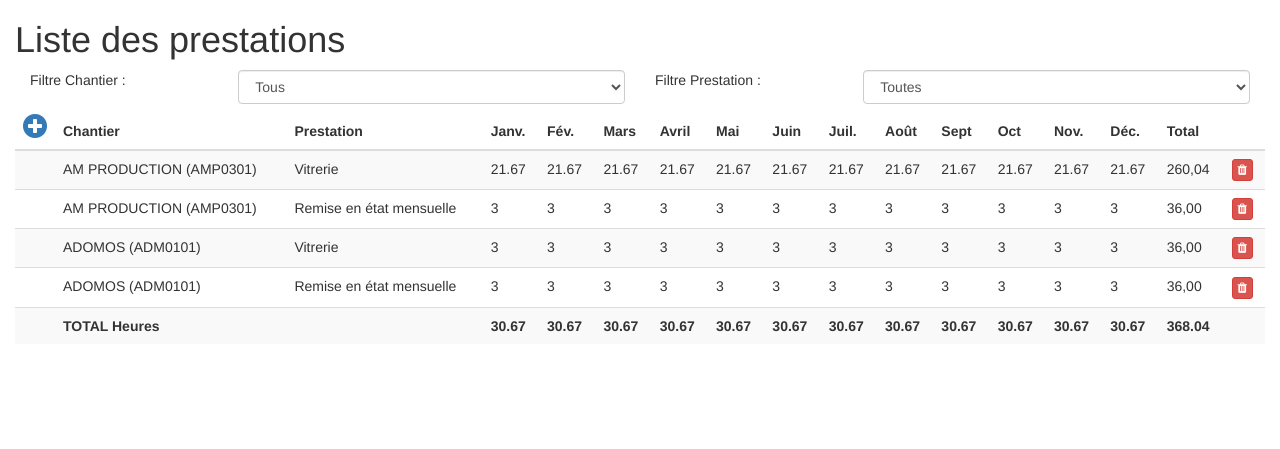
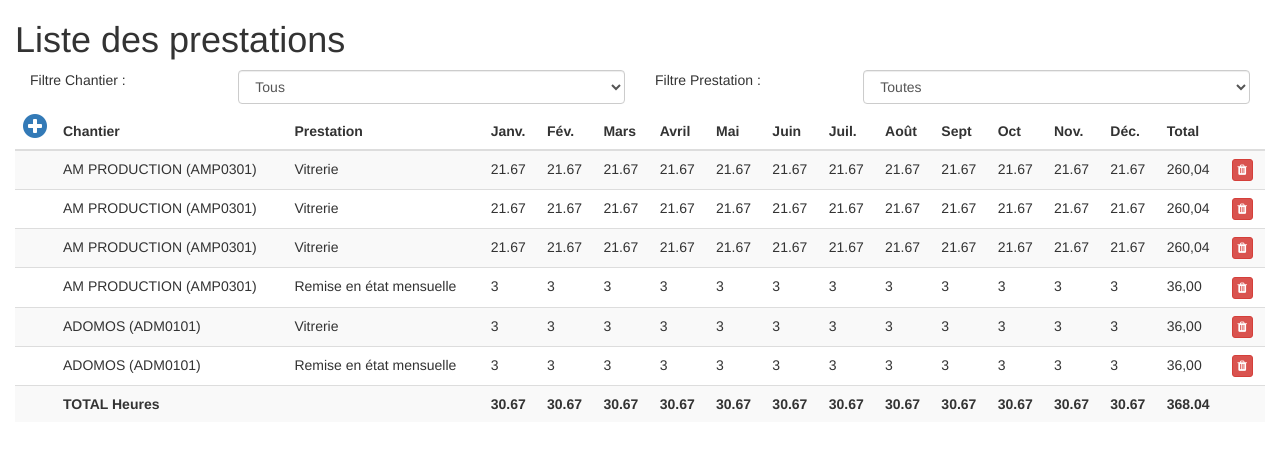
Before and after one commit to c-costin/project-clic-droit, a PHP site: template app/src/Views/home.tpl.php in a window 1280 px wide. Shown: the top 449 px of the page. Run offline with PHP 8.4, Linux system fonts and the light colour scheme; the template is opened without the code that fills it: most values are stand-ins (such as "Sample title", 1, 10 or a date in 2020); some libraries are stand-ins or nearby versions.

Commit message:
feat: added event listener to interface | upgrade: app entrypoint | feat: init dynimazation into template

```diff
--- a/app/public/index.php
+++ b/app/public/index.php
@@ -50,7 +50,7 @@ $router->map(
 // => delete [dynamic]
 $router->map(
     'DELETE',
-    '//api/service/delete/{id}',
+    '/api/service/delete/[i:id]',
     [
         'method' => 'delete',
         'controller' => '\App\Controller\Api\ServiceWorksiteController'
@@ -65,5 +65,5 @@ $match = $router->match();
 //! Dispatcher
 // ------------------------------------------------------
 // @see : https://packagist.org/packages/benoclock/alto-dispatcher
-$dispatcher = new Dispatcher($match, '\App\Controllers\ErrorController::page404');
+$dispatcher = new Dispatcher($match, '\App\Controller\ErrorController::page404');
 $dispatcher->dispatch();
--- a/app/src/Model/CoreModel.php
+++ b/app/src/Model/CoreModel.php
@@ -1,6 +1,6 @@
 <?php
 
-namespace App\Models;
+namespace App\Model;
 
 abstract class CoreModel
 {
--- a/app/src/Model/ServiceModel.php
+++ b/app/src/Model/ServiceModel.php
@@ -1,6 +1,6 @@
 <?php
 
-namespace App\Models;
+namespace App\Model;
 
 use PDO;
 use App\Utils\Database;
--- a/app/src/Model/ServiceWorksiteModel.php
+++ b/app/src/Model/ServiceWorksiteModel.php
@@ -1,6 +1,6 @@
 <?php
 
-namespace App\Models;
+namespace App\Model;
 
 use PDO;
 use App\Utils\Database;
--- a/app/src/Model/WorksiteModel.php
+++ b/app/src/Model/WorksiteModel.php
@@ -1,6 +1,6 @@
 <?php
 
-namespace App\Models;
+namespace App\Model;
 
 use PDO;
 use App\Utils\Database;
--- a/app/src/Views/home.tpl.php
+++ b/app/src/Views/home.tpl.php
@@ -49,6 +49,54 @@
             </tr>
         </thead>
         <tbody>
+
+            <!-- Dynamic row -->
+            <?php foreach ($allServiceWorksite as $serviceWorksite) : ?>
+                <tr style="font-style:normal">
+                    <td></td>
+                    <td>AM PRODUCTION (AMP0301)</td>
+                    <td>Vitrerie</td>
+                    <td>21.67</td>
+                    <td>21.67</td>
+                    <td>21.67</td>
+                    <td>21.67</td>
+                    <td>21.67</td>
+                    <td>21.67</td>
+                    <td>21.67</td>
+                    <td>21.67</td>
+                    <td>21.67</td>
+                    <td>21.67</td>
+                    <td>21.67</td>
+                    <td>21.67</td>
+                    <td>260,04</td>
+                    <td>
+                        <a href="#" class="btn btn-xs btn-danger js-btnDeleteService" data-id="<?php echo $serviceWorksite->getId() ?>" ><i class="fa fa-trash"></i></a>
+                    </td>
+                </tr>
+            <?php endforeach ?>
+
+            <!-- Old rows -->
+            <tr style="font-style:normal">
+                <td></td>
+                <td>AM PRODUCTION (AMP0301)</td>
+                <td>Vitrerie</td>
+                <td>21.67</td>
+                <td>21.67</td>
+                <td>21.67</td>
+                <td>21.67</td>
+                <td>21.67</td>
+                <td>21.67</td>
+                <td>21.67</td>
+                <td>21.67</td>
+                <td>21.67</td>
+                <td>21.67</td>
+                <td>21.67</td>
+                <td>21.67</td>
+                <td>260,04</td>
+                <td>
+                    <a href="#" class="btn btn-xs btn-danger"><i class="fa fa-trash"></i></a>
+                </td>
+            </tr>
             <tr style="font-style:normal">
                 <td></td>
                 <td>AM PRODUCTION (AMP0301)</td>
@@ -133,6 +181,8 @@
                     <a href="#" class="btn btn-xs btn-danger"><i class="fa fa-trash"></i></a>
                 </td>
             </tr>
+
+            <!-- Total row -->
             <tr>
                 <td></td>
                 <td><b>TOTAL Heures</b></td>
@@ -249,7 +299,7 @@
             </div>
             <div class="modal-footer">
                 <button type="button" class="btn btn-default" data-dismiss="modal">Fermer</button>
-                <button type="button" class="btn btn-primary">Valider</button>
+                <button type="button" class="btn btn-primary js-btnSubmitService">Valider</button>
             </div>
         </div>
     </div>
```
Also changed, not shown: app/src/Controller/Api/ServiceWorksiteController.php (+10 -4 lines), app/src/Controller/MainController.php (+3 -4 lines), app/public/assets/js/app.js (added).
